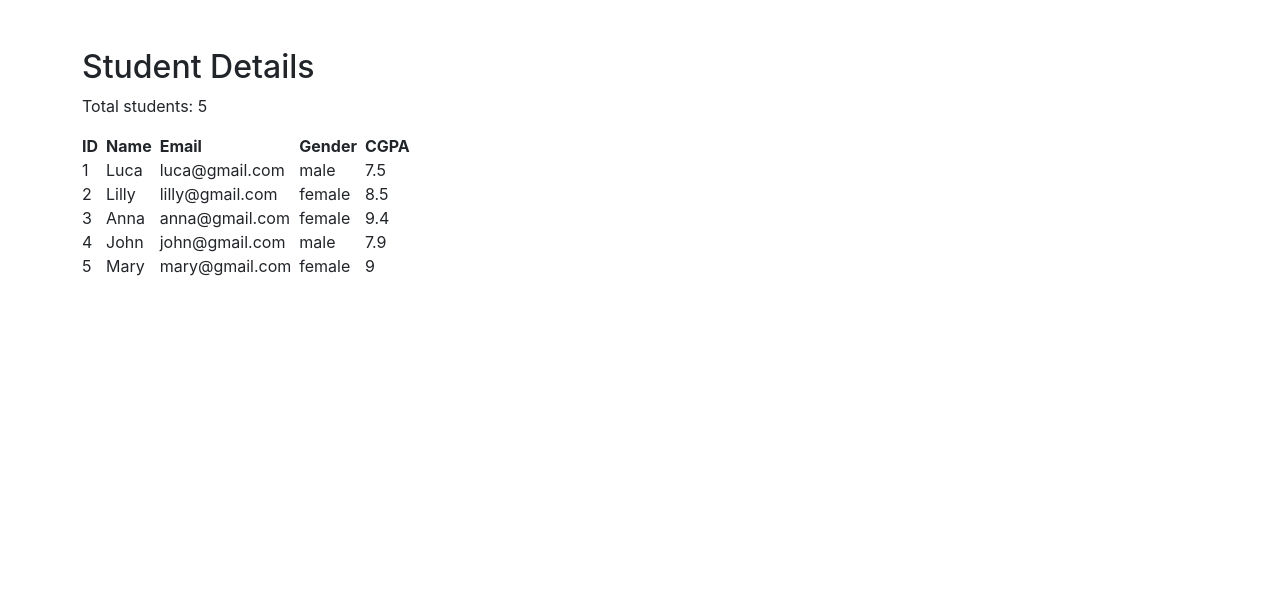
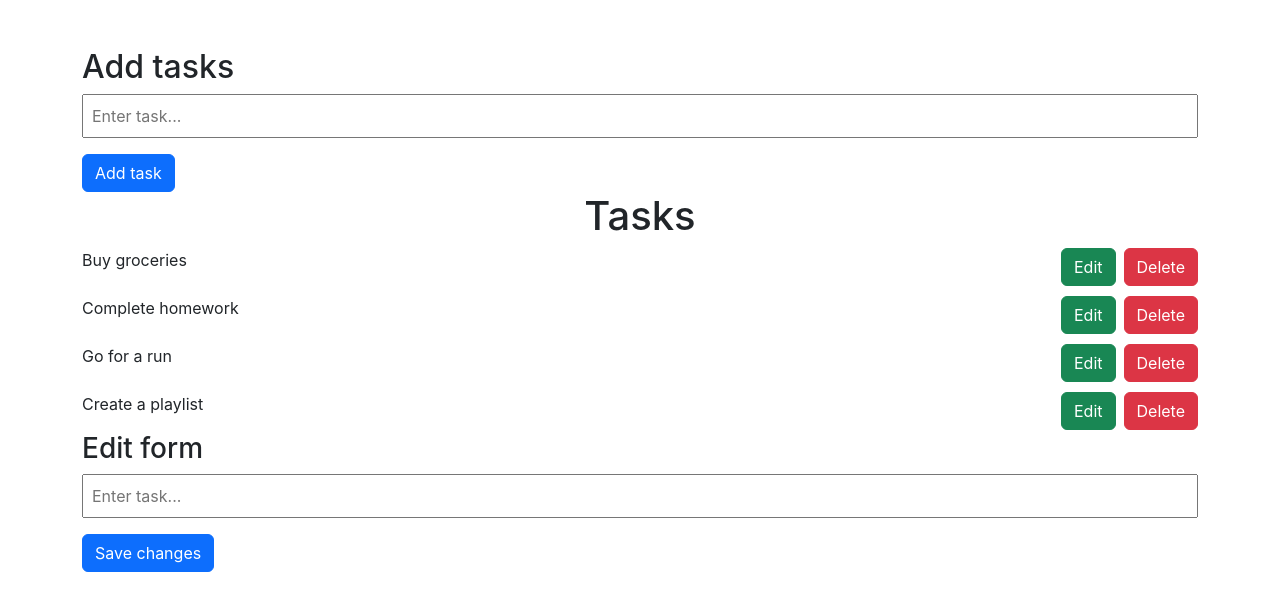
Before and after one commit to uttamthegoat/angular-tutorial, an Angular app: page / in a window 1280 px wide. Shown: the top 610 px of the page. Built offline with nearby package versions, Linux system fonts and the light colour scheme.

Commit message:
Program 6 completed

```diff
--- a/src/app/app.component.html
+++ b/src/app/app.component.html
@@ -3,5 +3,6 @@
   <!-- <app-shoppinglist></app-shoppinglist> -->
   <!-- <app-calculator></app-calculator> -->
   <!-- <app-fact-square></app-fact-square> -->
-  <app-student-info></app-student-info>
+  <!-- <app-student-info></app-student-info> -->
+  <app-todo></app-todo>
 </main>
--- a/src/app/app.component.ts
+++ b/src/app/app.component.ts
@@ -8,11 +8,12 @@ import { ShoppinglistComponent } from './shoppinglist/shoppinglist.component';
 import { CalculatorComponent } from './calculator/calculator.component';
 import { FactSquareComponent } from './fact-square/fact-square.component';
 import { StudentInfoComponent } from './student-info/student-info.component';
+import { TodoComponent } from './todo/todo.component';
 
 @Component({
   selector: 'app-root',
   standalone: true,
-  imports: [CommonModule, RouterOutlet, NavbarComponent, HomeComponent, FooterComponent,ShoppinglistComponent,CalculatorComponent,FactSquareComponent,StudentInfoComponent],
+  imports: [CommonModule, RouterOutlet, NavbarComponent, HomeComponent, FooterComponent,ShoppinglistComponent,CalculatorComponent,FactSquareComponent,StudentInfoComponent,TodoComponent],
   templateUrl: './app.component.html',
   styleUrl: './app.component.css',
 })
--- /dev/null
+++ b/src/app/todo/todo.component.html
@@ -0,0 +1,26 @@
+<div class="container mt-5">
+
+    <!-- add tasks -->
+    <h2>Add tasks</h2>
+    <form class="d-flex flex-column">
+        <input type="text" name="task" #taskInfo placeholder="Enter task..." class="pe-3 p-2 mb-3">
+        <button type="button" class="btn btn-primary" style="width: fit-content;" (click)="addTask(taskInfo.value)">Add task</button>
+    </form>
+    <div>
+        <h1 class="text-center">Tasks</h1>
+        <div *ngFor="let task of todolist" class="d-flex justify-content-between mt-2">
+            <p>{{task}}</p>
+            <div>
+                <button type="button" class="btn btn-success me-2" (click)="startEdit(task)">Edit</button>
+                <button type="button" class="btn btn-danger" (click)="deleteTask(task)">Delete</button>
+            </div>
+        </div>
+    </div>
+
+    <!-- Edit form -->
+    <h3>Edit form</h3>
+    <form class="d-flex flex-column" [style.display]="show">
+        <input type="text" name="taskEdit" #taskEdit placeholder="Enter task..." class="pe-3 p-2 mb-3"[value]="toEditTask">
+        <button type="button" class="btn btn-primary" style="width: fit-content;" (click)="editTask(taskEdit.value)">Save changes</button>
+    </form>
+</div>
--- /dev/null
+++ b/src/app/todo/todo.component.ts
@@ -0,0 +1,39 @@
+import { Component } from '@angular/core';
+import { CommonModule } from '@angular/common';
+import data from './todoList'
+
+@Component({
+  selector: 'app-todo',
+  standalone: true,
+  imports: [CommonModule],
+  templateUrl: './todo.component.html',
+  styleUrl: './todo.component.css'
+})
+export class TodoComponent {
+  todolist: any = data
+  toEditTask: string = ""
+  show:string="none";
+
+  deleteTask(task: string) {
+    this.todolist = this.todolist.filter((item: string) => item !== task);
+  }
+
+  addTask(newTask: string) {
+    if (!this.todolist.includes(newTask)) {
+      this.todolist.push(newTask);
+    } else {
+      alert("Task already exists!")
+    }
+  }
+
+  startEdit(task: string) {
+    this.toEditTask = task
+    this.show = "block"
+  }
+  editTask(task: string) {
+    const index = data.indexOf(this.toEditTask);
+    data[index] = task;
+    this.show="none"
+    this.toEditTask=""
+  }
+}
--- /dev/null
+++ b/src/app/todo/todoList.ts
@@ -0,0 +1,7 @@
+const data: string[] = [
+    "Buy groceries",
+    "Complete homework",
+    "Go for a run",
+    "Create a playlist"
+]
+export default data;
```
Also changed, not shown: src/app/todo/todo.component.css (added).
